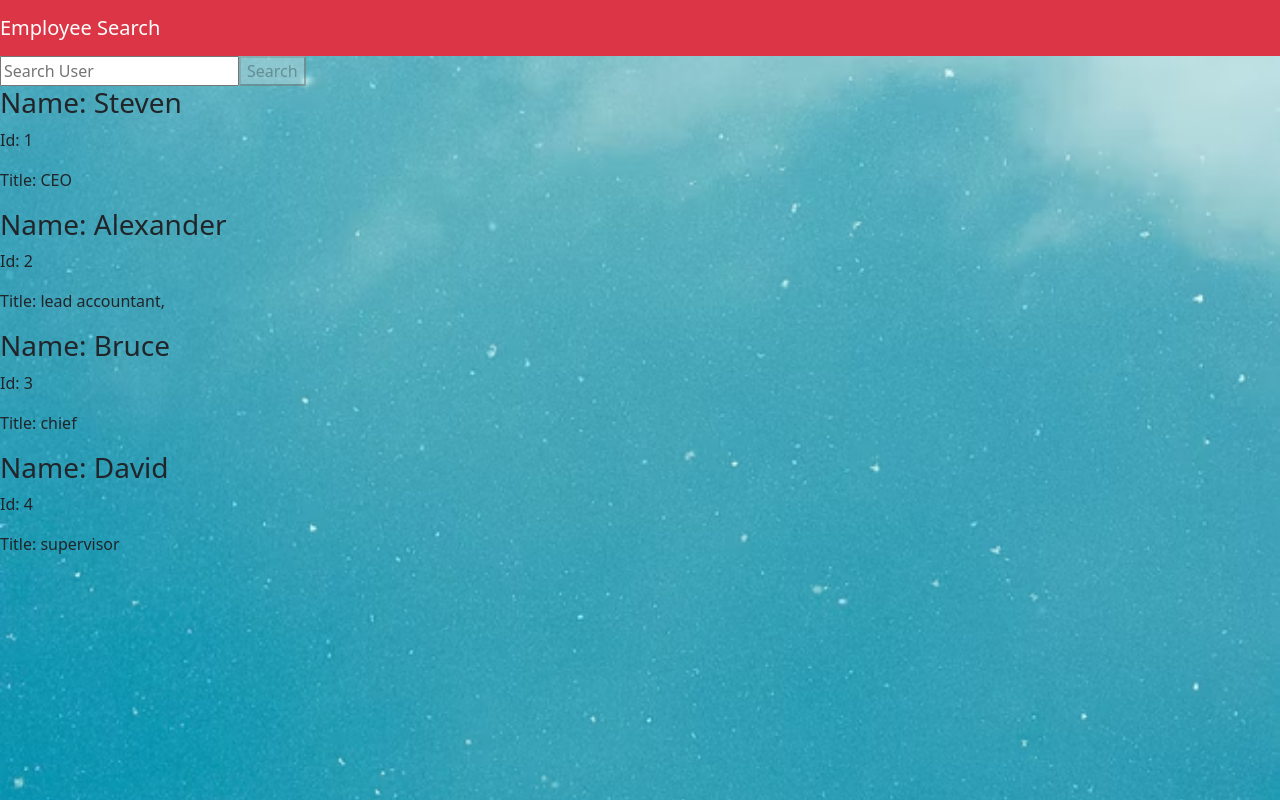
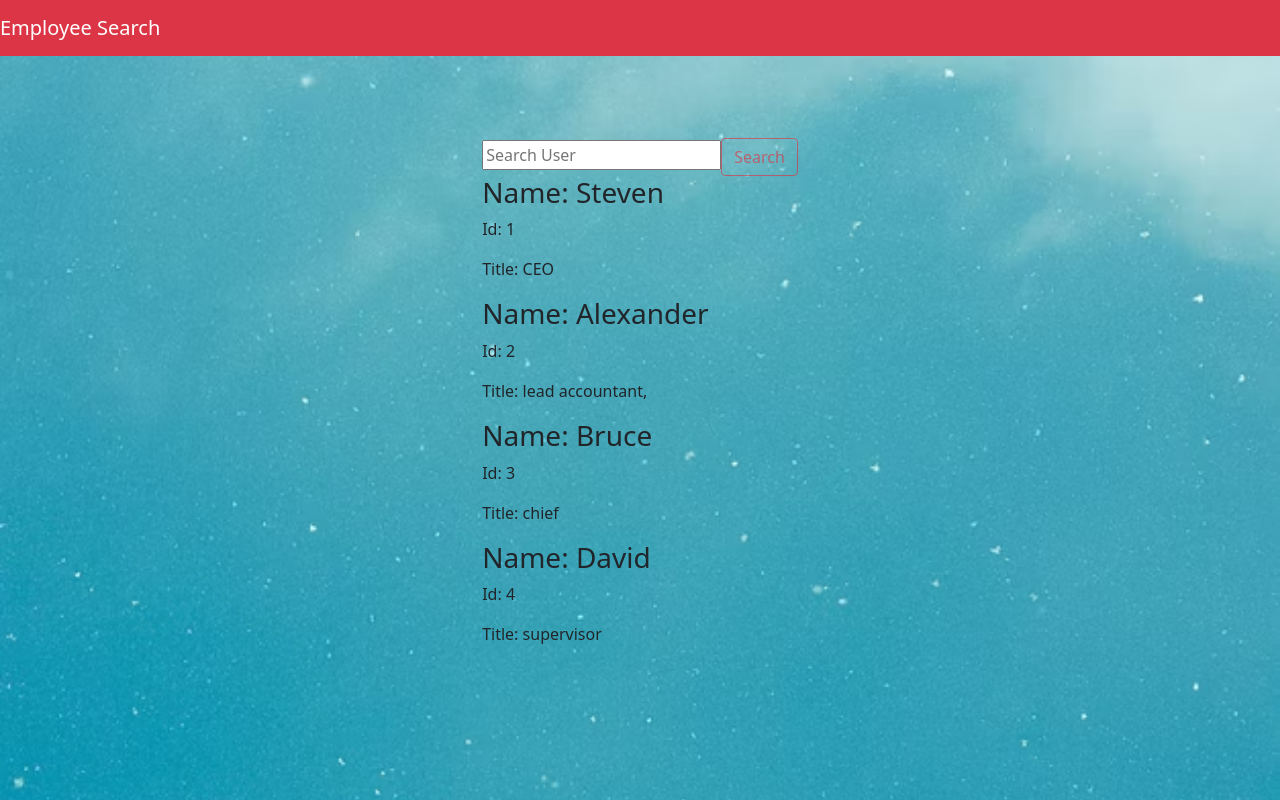
Before and after one commit to a-matta/employee-search-typescript, a React (Create React App) app: page / in a window 1280 px wide. Built offline with nearby package versions, Linux system fonts and the light colour scheme.

Commit message:
fixed nav bar and searc in center

```diff
--- a/src/App.css
+++ b/src/App.css
@@ -11,3 +11,9 @@ html {
   background-repeat: no-repeat;
   background-size: cover;
 }
+
+body {
+  display: flex;
+  align-items: center;
+  justify-content: center;
+}
--- a/src/component/User.tsx
+++ b/src/component/User.tsx
@@ -19,7 +19,7 @@ const User: React.FC = () => {
   };
   return (
     <div className="title">
-      <Navbar bg="danger" variant="dark">
+      <Navbar bg="danger fixed-top " variant="dark">
         <Navbar.Brand>Employee Search</Navbar.Brand>
       </Navbar>
       <div className="input-wrapper">
@@ -32,7 +32,11 @@ const User: React.FC = () => {
             setEmployeeList(employee);
           }}
         />
-        <button disabled={!text} onClick={handleOnClick}>
+        <button
+          className="btn btn-outline-danger"
+          disabled={!text}
+          onClick={handleOnClick}
+        >
           Search
         </button>
         <div className="body">
```
